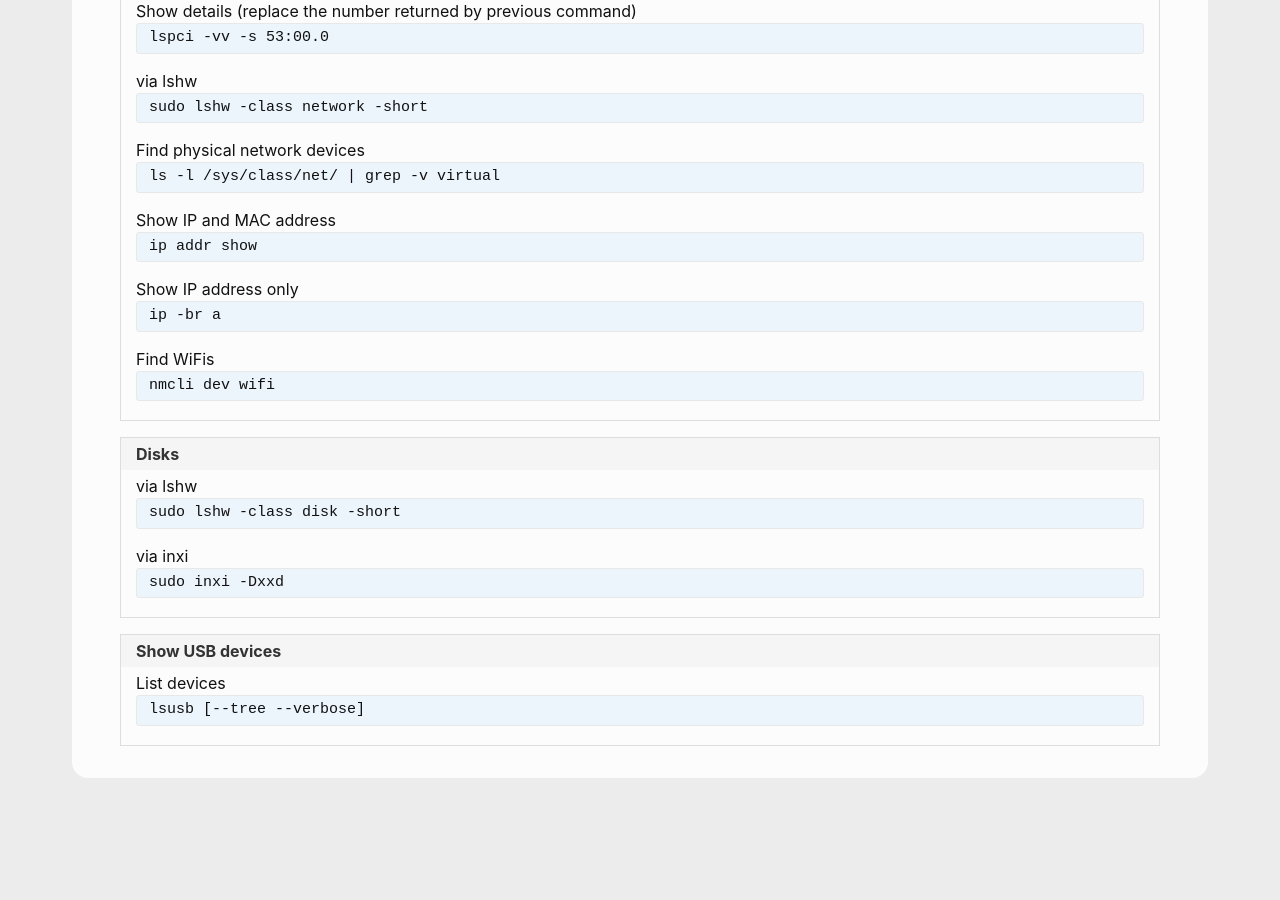
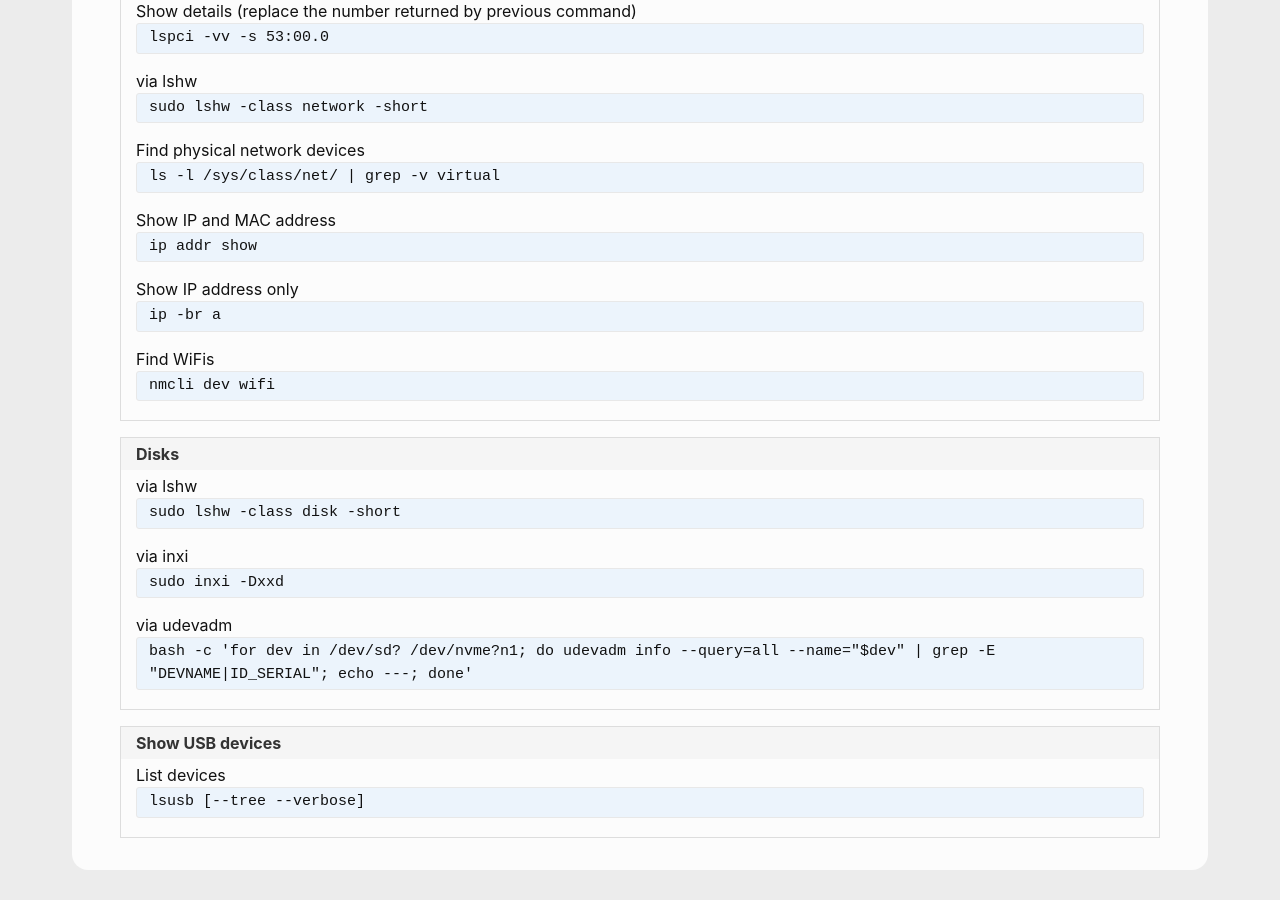
Before and after one commit to andreas-mausch/cheatsheets, a Jekyll site: the page built from _cheatsheets/hardware.md, in a window 1280 px wide and 900 px high, scrolled down 1285 px. Built offline with Jekyll 4.4.1, drawn with Linux system fonts in a browser that asks for light colours; before the commit the page ends 2093 px from its top, so only the background shows below that.

Commit message:
Find disk serial number via udevadm

```diff
--- a/_cheatsheets/hardware.md
+++ b/_cheatsheets/hardware.md
@@ -34,6 +34,7 @@ section:
     commands:
       via lshw: sudo lshw -class disk -short
       via inxi: sudo inxi -Dxxd
+      via udevadm: bash -c 'for dev in /dev/sd? /dev/nvme?n1; do udevadm info --query=all --name="$dev" | grep -E "DEVNAME|ID_SERIAL"; echo ---; done'
   - name: Show USB devices
     commands:
       List devices: lsusb [--tree --verbose]
```
